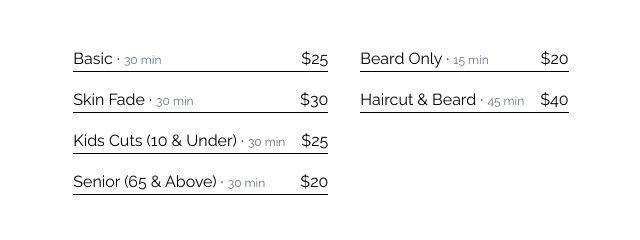
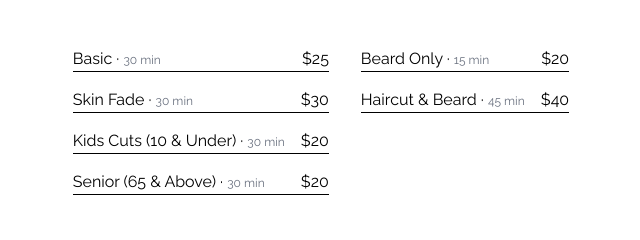
Before and after one commit to hsnfwz/mark-barbershop, a website: page src/index.html in a window 1280 px wide. Shown: the part 1060-1300 px from the top of the page, 319-959 px from the left. Drawn offline with Linux system fonts and the light colour scheme.

Commit message:
changed kids cut price

```diff
--- a/src/index.html
+++ b/src/index.html
@@ -73,7 +73,7 @@
           </div>
           <div class="flex gap-4 justify-between w-full border-b border-black">
             <p>Kids Cuts (10 & Under) &#183; <span class="text-xs text-gray-500">30 min</span></p>
-            <p>$25</p>
+            <p>$20</p>
           </div>
           <div class="flex gap-4 justify-between w-full border-b border-black">
             <p>Senior (65 & Above) &#183; <span class="text-xs text-gray-500">30 min</span></p>
```
